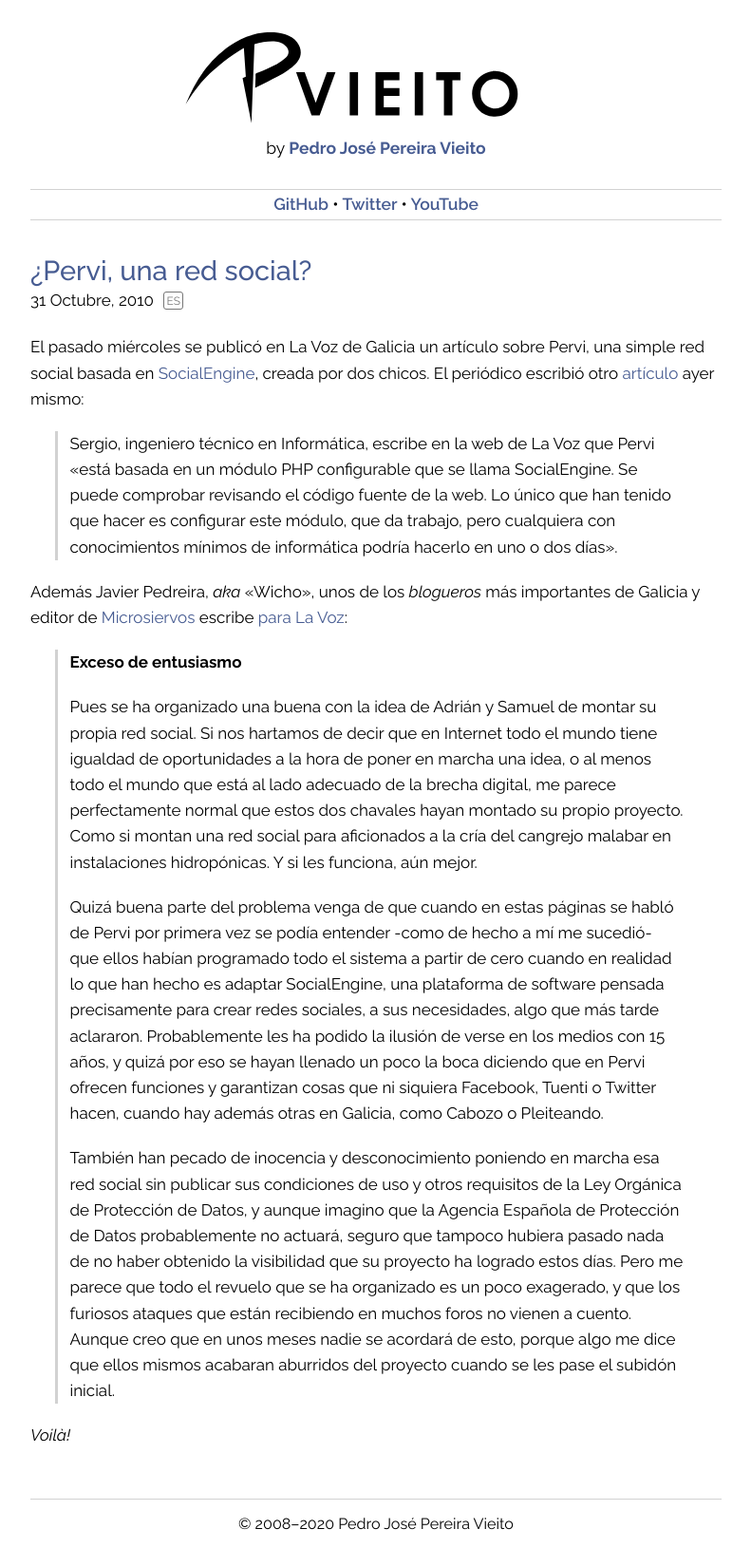
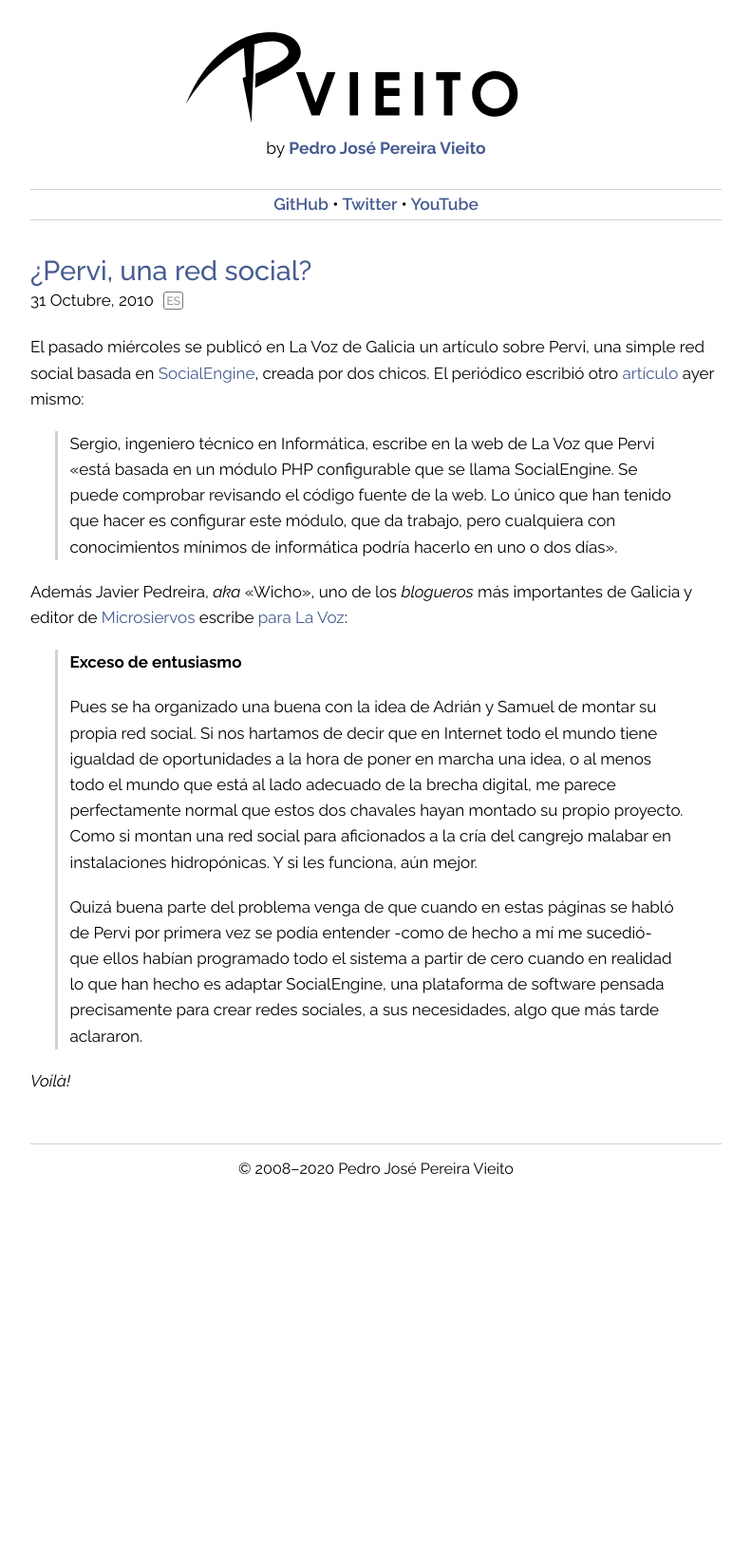
Before and after one commit to pvieito/Blog, a Jekyll site: the page built from _posts/2010-10-31-pervi-una-red-social.md, in a window 1280 px wide. Shown: the whole page at 95% size, without its empty margins (244-1035 px from the left). Built offline with Jekyll 4.4.1, drawn with Linux system fonts in a browser that asks for light colours; after the commit the page ends 1257 px from its top, so only the background shows below that.

Commit message:
[Blog] Updated post

```diff
--- a/_posts/2010-10-31-pervi-una-red-social.md
+++ b/_posts/2010-10-31-pervi-una-red-social.md
@@ -7,15 +7,12 @@
 
 > Sergio, ingeniero técnico en Informática, escribe en la web de La Voz que Pervi «está basada en un módulo PHP configurable que se llama SocialEngine. Se puede comprobar revisando el código fuente de la web. Lo único que han tenido que hacer es configurar este módulo, que da trabajo, pero cualquiera con conocimientos mínimos de informática podría hacerlo en uno o dos días».
 
-Además Javier Pedreira, *aka* «Wicho», unos de los *blogueros* más importantes de Galicia y editor de [Microsiervos](http://www.microsiervos.com/) escribe [para La Voz](http://www.lavozdegalicia.es/sociedad/2010/10/30/0003_8816160.htm):
+Además Javier Pedreira, *aka* «Wicho», uno de los *blogueros* más importantes de Galicia y editor de [Microsiervos](http://www.microsiervos.com/) escribe [para La Voz](http://www.lavozdegalicia.es/sociedad/2010/10/30/0003_8816160.htm):
 
 > **Exceso de entusiasmo**
 >
 > Pues se ha organizado una buena con la idea de Adrián y Samuel de montar su propia red social. Si nos hartamos de decir que en Internet todo el mundo tiene igualdad de oportunidades a la hora de poner en marcha una idea, o al menos todo el mundo que está al lado adecuado de la brecha digital, me parece perfectamente normal que estos dos chavales hayan montado su propio proyecto. Como si montan una red social para aficionados a la cría del cangrejo malabar en instalaciones hidropónicas. Y si les funciona, aún mejor.
 >
 > Quizá buena parte del problema venga de que cuando en estas páginas se habló de Pervi por primera vez se podía entender -como de hecho a mí me sucedió- que ellos habían programado todo el sistema a partir de cero cuando en realidad lo que han hecho es adaptar SocialEngine, una plataforma de software pensada precisamente para crear redes sociales, a sus necesidades, algo que más tarde aclararon.
-> Probablemente les ha podido la ilusión de verse en los medios con 15 años, y quizá por eso se hayan llenado un poco la boca diciendo que en Pervi ofrecen funciones y garantizan cosas que ni siquiera Facebook, Tuenti o Twitter hacen, cuando hay además otras en Galicia, como Cabozo o Pleiteando.
->
->También han pecado de inocencia y desconocimiento poniendo en marcha esa red social sin publicar sus condiciones de uso y otros requisitos de la Ley Orgánica de Protección de Datos, y aunque imagino que la Agencia Española de Protección de Datos probablemente no actuará, seguro que tampoco hubiera pasado nada de no haber obtenido la visibilidad que su proyecto ha logrado estos días. Pero me parece que todo el revuelo que se ha organizado es un poco exagerado, y que los furiosos ataques que están recibiendo en muchos foros no vienen a cuento. Aunque creo que en unos meses nadie se acordará de esto, porque algo me dice que ellos mismos acabaran aburridos del proyecto cuando se les pase el subidón inicial.
 
 *Voilà!*
```
